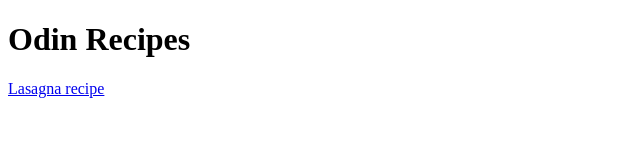
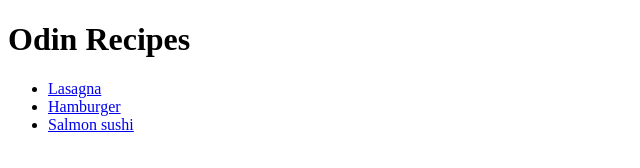
Before and after one commit to XavierSs21/odin-recipes, a plain HTML site: page index.html in a window 1280 px wide. Shown: the whole page, without its empty margins (0-640 px from the left). Drawn offline with Linux system fonts and the light colour scheme.

Commit message:
feat - add two more links to the recipes

```diff
--- a/index.html
+++ b/index.html
@@ -7,6 +7,10 @@
 </head>
 <body>
     <h1>Odin Recipes</h1>
-    <a href="./recipes/lasagna.html" rel="noopener noreferrer">Lasagna recipe</a>
+    <ul>
+        <li><a href="./recipes/lasagna.html" rel="noopener noreferrer">Lasagna</a></li>
+        <li><a href="./recipes/hamburger.html" rel="noopener noreferrer">Hamburger</a></li>
+        <li><a href="./recipes/salmon_sushi.html" rel="noopener noreferrer">Salmon sushi</a></li>
+    </ul>
 </body>
 </html>
```
